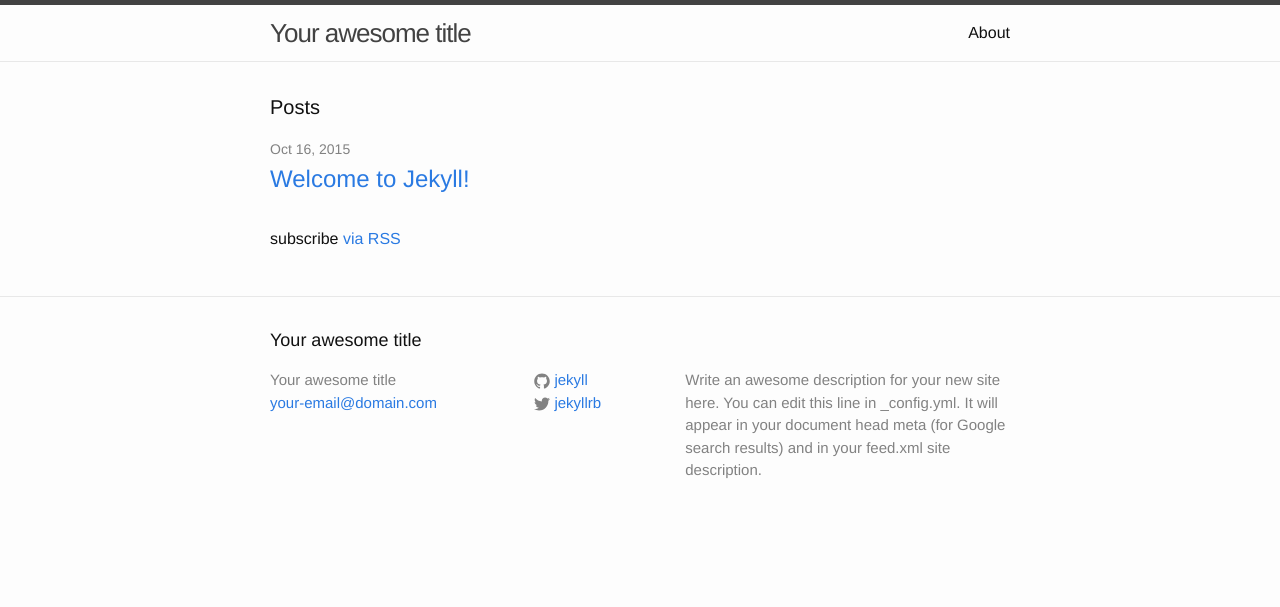
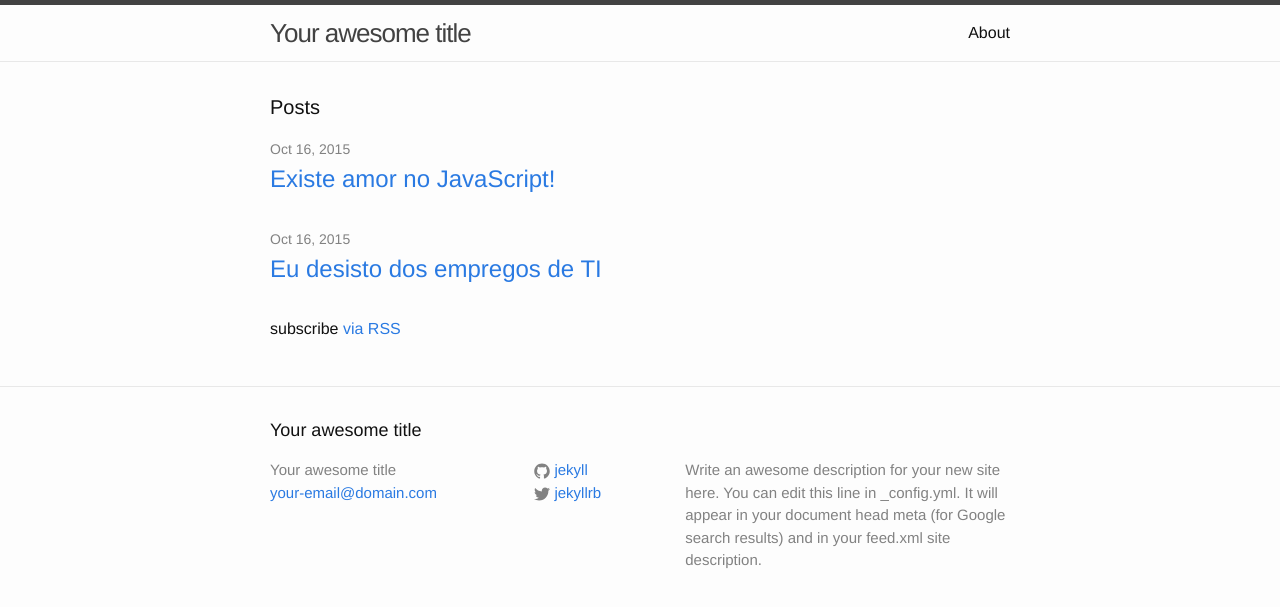
Before and after one commit to josenberg/josenberg_jekyll, a Jekyll site: the page built from index.html, in a window 1280 px wide. Shown: the top 607 px of the page. Built offline with Jekyll 4.4.1, drawn with Linux system fonts in a browser that asks for light colours; some of the changed lines change nothing that is shown.

Commit message:
Some post flavour

```diff
--- /dev/null
+++ b/_posts/2015-10-16-eu-desisto-dos-empregos-de-ti.markdown
@@ -0,0 +1,25 @@
+---
+layout: post
+title:  "Eu desisto dos empregos de TI"
+date:   2015-10-16 21:25:20
+categories: Traducoes
+---
+You’ll find this post in your `_posts` directory. Go ahead and edit it and re-build the site to see your changes. You can rebuild the site in many different ways, but the most common way is to run `jekyll serve`, which launches a web server and auto-regenerates your site when a file is updated.
+
+To add new posts, simply add a file in the `_posts` directory that follows the convention `YYYY-MM-DD-name-of-post.ext` and includes the necessary front matter. Take a look at the source for this post to get an idea about how it works.
+
+Jekyll also offers powerful support for code snippets:
+
+{% highlight ruby %}
+def print_hi(name)
+  puts "Hi, #{name}"
+end
+print_hi('Tom')
+#=> prints 'Hi, Tom' to STDOUT.
+{% endhighlight %}
+
+Check out the [Jekyll docs][jekyll] for more info on how to get the most out of Jekyll. File all bugs/feature requests at [Jekyll’s GitHub repo][jekyll-gh]. If you have questions, you can ask them on [Jekyll’s dedicated Help repository][jekyll-help].
+
+[jekyll]:      http://jekyllrb.com
+[jekyll-gh]:   https://github.com/jekyll/jekyll
+[jekyll-help]: https://github.com/jekyll/jekyll-help
--- a/_posts/2015-10-16-welcome-to-jekyll.markdown
+++ b/_posts/2015-10-16-existe-amor-no-javascript.markdown
@@ -1,8 +1,8 @@
 ---
 layout: post
-title:  "Welcome to Jekyll!"
+title:  "Existe amor no JavaScript!"
 date:   2015-10-16 21:25:20
-categories: jekyll update
+categories: JavaScript
 ---
 You’ll find this post in your `_posts` directory. Go ahead and edit it and re-build the site to see your changes. You can rebuild the site in many different ways, but the most common way is to run `jekyll serve`, which launches a web server and auto-regenerates your site when a file is updated.
 
```
